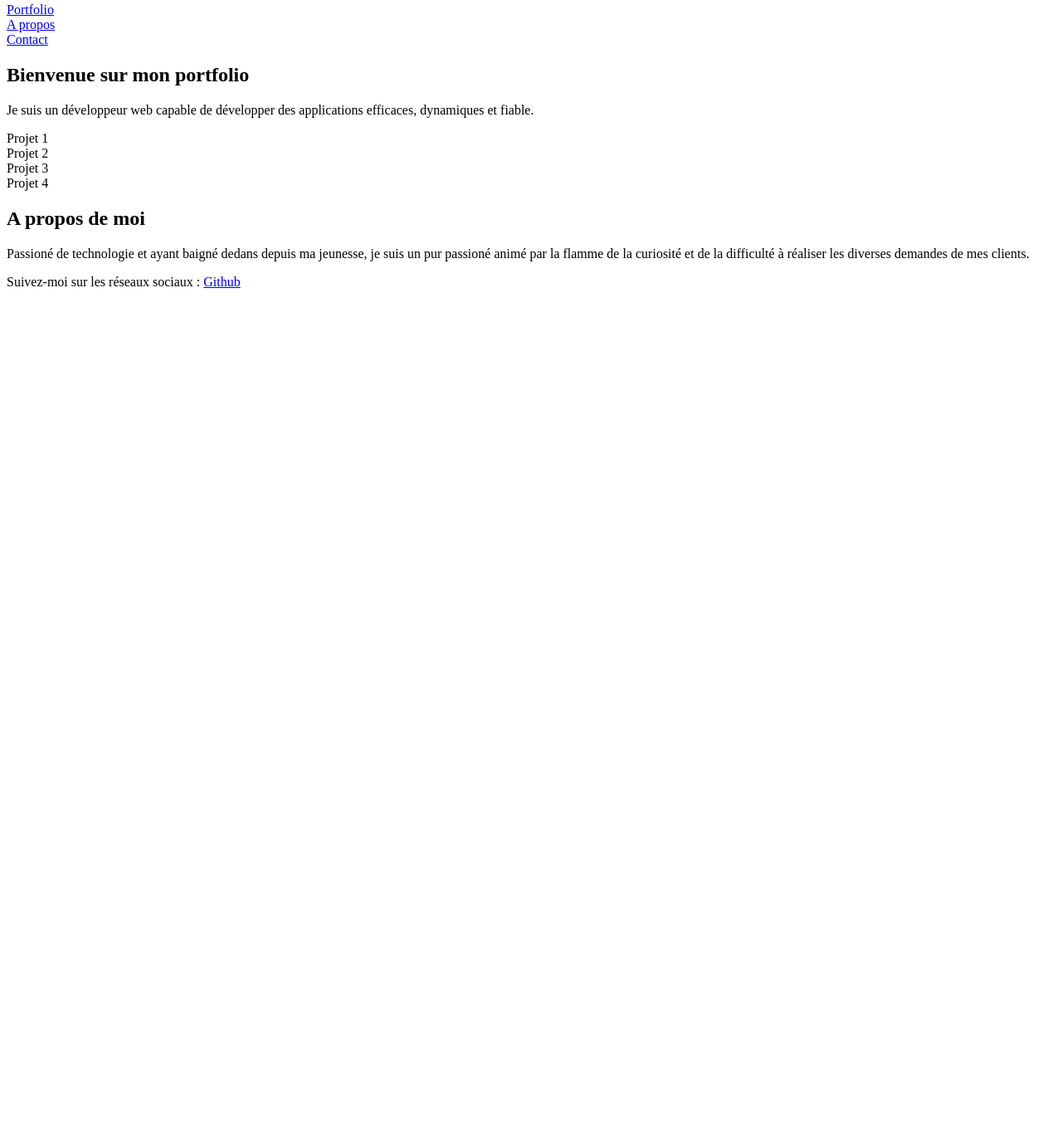
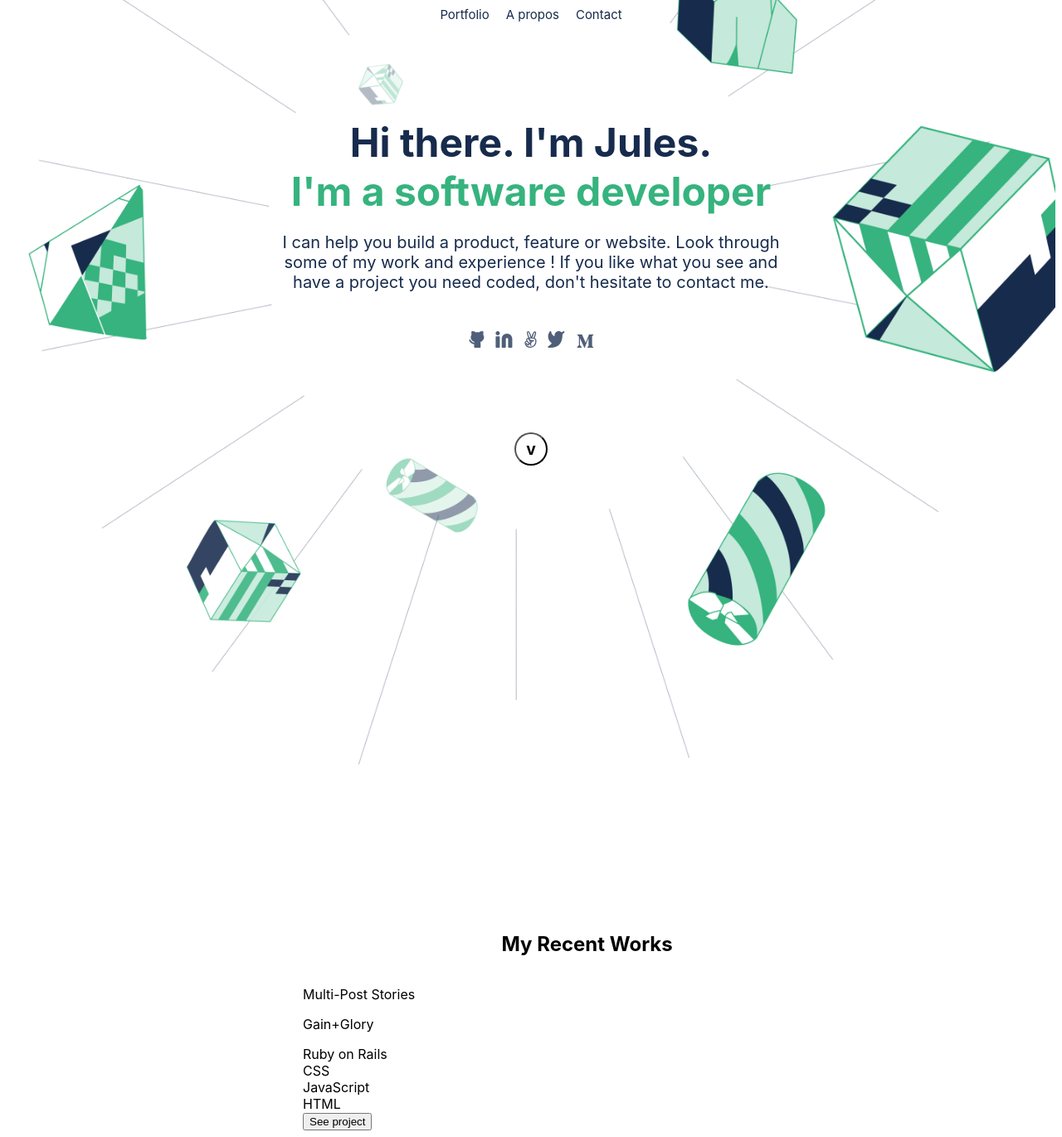
Before and after one commit to ElTijolo/Portfolio, a plain HTML site: page index.html in a window 1280 px wide. Shown: the part 5-1375 px from the top of the page at 83% size. Before the commit the page ends 800 px from the top, so only its background shows below. Drawn offline with Linux system fonts and the light colour scheme.

Commit message:
Intro Finished

```diff
--- a/index.html
+++ b/index.html
@@ -10,31 +10,48 @@
         <link rel="stylesheet" href="style.css">
     </head>
     <body>
+        <main>
         <header class="header">
-            <nav>
-                <div><a href="#portfolio">Portfolio</a></div>
-                <div><a href="#about">A propos</a></div>
-                <div><a href="#contact">Contact</a></div>
-            </nav>
+            <p><a href="#portfolio">Portfolio</a></p>
+            <p><a href="#about">A propos</a></p>
+            <p><a href="#contact">Contact</a></p>
         </header>
-        <main>
-            <section id="hero" class="hero">
-                <h2>Bienvenue sur mon portfolio</h2>
-                <p>Je suis un développeur web capable de développer des applications efficaces, dynamiques et fiable.</p>
+
+            <section id="intro" class="intro">
+                <p id="darkblue">Hi there. I'm Jules.</p>
+                <p id="green">I'm a software developer</p>
+                <div>
+                <p>I can help you build a product, feature or website. Look through some of my work and experience ! If you like what you see and have a project you need coded, don't hesitate to contact me.</p>
+                </div>
+                <div>
+                    <a href="https://www.github.com"><img src="github.svg" alt=""></a>
+                    <a href="https://www.linkedin.com"><img src="linkding.svg" alt=""></a>
+                    <a href="https://www.angellist.com"><img src="angellist.svg" alt=""></a>
+                    <a href="https://www.x.com"><img src="twitter.svg" alt=""></a>
+                    <a href="https://www.medium.com"><img src="medium.svg" alt=""></a>
+                </div>
+                <div>
+                    <a href="#work"><input type="button" id="godown" value="v"></a>
+                </div>
             </section>
-            <section id="portfolio" class="grid-container">
-                <article class="item1">Projet 1</article>
-                <article class="item2">Projet 2</article>
-                <article class="item3">Projet 3</article>
-                <article class="item4">Projet 4</article>
-            </section>
-            <section id="about" class="about">
-                <h2>A propos de moi</h2>
-                <p>Passioné de technologie et ayant baigné dedans depuis ma jeunesse, je suis un pur passioné animé par la flamme de la curiosité et de la difficulté à réaliser les diverses demandes de mes clients.</p>
+            </main>
+            <section id="work" class="work">
+                <h1>My Recent Works</h1>
+                <div class="onework">
+                    <div class="background"></div>
+                    <div>
+                        <p>Multi-Post Stories</p>
+                        <p>Gain+Glory</p>
+                        <div class="language">
+                            <div>Ruby on Rails</div>
+                            <div>CSS</div>
+                            <div>JavaScript</div>
+                            <div>HTML</div>
+                        </div>
+                        <input type="button" value="See project">
+                    </div>
+                </div>
             </section>
         </main>
-        <footer class="footer">
-            <p>Suivez-moi sur les réseaux sociaux : <a href="https://github.com/ElTijolo">Github</a></p>
-        </footer>
     </body>
 </html>
--- a/style.css
+++ b/style.css
@@ -1,5 +1,105 @@
 .header {
     display:flex;
+    flex-direction: row;
+    justify-content: center;
+    gap:20px;
+    font-size: 15px;
+}
+
+a:hover {
+    color: #172b4d;
+}
+a:visited {
+    color: #172b4d;
+}
+
+a {
+    color:#172b4d;
+    text-decoration: none;
+}
+
+body {
+    font-family:Inter;
+    display: flex;
     flex-direction: column;
     justify-content: center;
 }
+
+main {
+    height: 1000px;
+    transform: translateY(-10px);
+    background-image: url("desktop/illustration-head-line.png");
+    background-repeat: no-repeat;
+    background-size:contain;
+    background-position: center top;
+}
+
+#darkblue {
+    color:#172b4d;
+}
+
+#green {
+    color: #36b37e;
+}
+
+.intro {
+    height: 500px;
+    font-size: 48px;
+    margin-top: 100px;
+    display: flex;
+    flex-direction: column;
+    text-align: center;
+
+}
+
+.intro > div > p {
+    font-size: 20px;
+    color: #172b4d;
+    width: 50%;
+    transform: translateX(+50%);
+}
+
+.intro > p {
+    margin-bottom: 0;
+    margin-top: 0px;
+    font-weight: bold;
+}
+
+#godown {
+    margin-top: 90px;
+    border-radius: 50%;
+    height: 40px;
+    width: 40px;
+    background-color: white;
+    font-size: 20px;
+    font-weight: bold;
+}
+#godown:active {
+    background-color: grey;
+}
+
+.work {
+    margin-left: 20%;
+    margin-right: 20%;
+    margin-top: 100px;
+    display: grid;
+    grid-template-columns: 3;
+    grid-template-rows: 3;
+}
+
+.work > h1 {
+    grid-column: 2;
+    grid-row: 1;
+}
+
+.onework {
+    grid-column: 1;
+    grid-row: 2;
+    display: flex;
+    justify-content: center;
+}
+.background {
+    background-color: grey;
+    height: 474;
+    width:369;
+}
```
